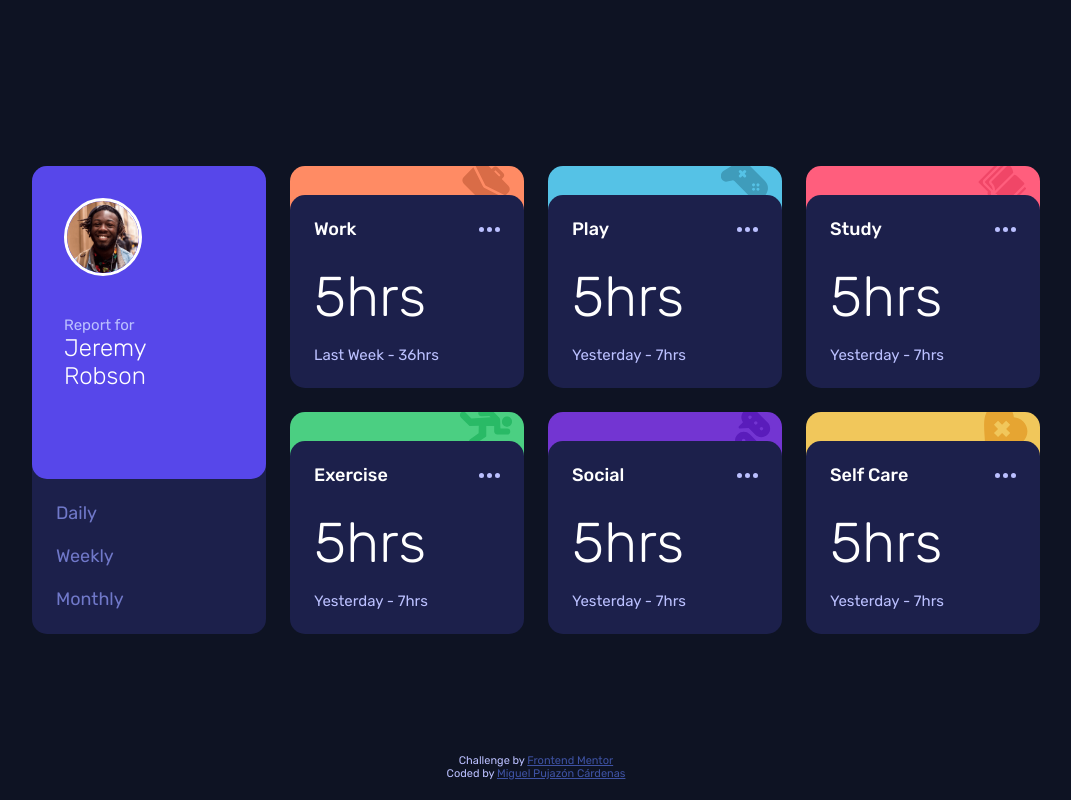
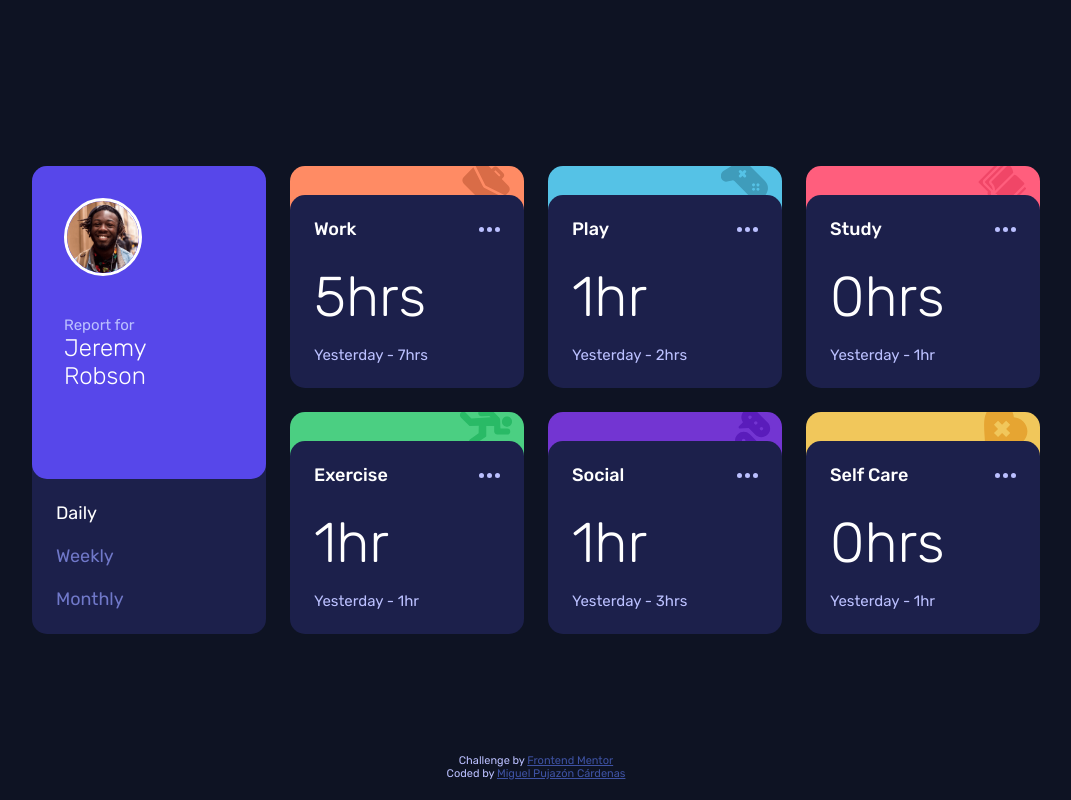
Before and after one commit to mpujazon/time-tracking-dashboard, a plain HTML site: page index.html in a window 1280 px wide. Both pictures are taken after a click on the button "Daily". Shown: the whole page, without its empty margins (104-1175 px from the left). Drawn offline with Linux system fonts and the light colour scheme.

Commit message:
Dynamic data added with JS

```diff
--- a/index.html
+++ b/index.html
@@ -6,6 +6,7 @@
 
   <link rel="icon" type="image/png" sizes="32x32" href="./images/favicon-32x32.png">
   <link rel="stylesheet" href="/style.css">
+  <script src="/index.js" defer></script>
   <title>Time tracking dashboard</title>
 </head>
 <body>
@@ -18,10 +19,10 @@
           <h1>Jeremy Robson</h1>
         </div>
       </div>
-      <div class="time-categories">
-        <button id="daily-button">Daily</button>
-        <button id="weekly-button">Weekly</button>
-        <button id="monthly-button">Monthly</button>
+      <div id="time-categories">
+        <button id="daily">Daily</button>
+        <button id="weekly">Weekly</button>
+        <button id="monthly">Monthly</button>
       </div>
     </div>
 
@@ -35,8 +36,8 @@
           <img src="/images/icon-ellipsis.svg" alt="Ellipsis Icon" class="ellipsis-icon">
         </div>
         <div class="info-row">
-          <p class="hours">5hrs</p>
-          <p class="last-period">Last Week - 36hrs</p>
+          <p class="hours"></p>
+          <p class="last-period"></p>
         </div>
       </div>
     </div>
@@ -51,8 +52,8 @@
           <img src="/images/icon-ellipsis.svg" alt="Ellipsis Icon" class="ellipsis-icon">
         </div>
         <div class="info-row">
-          <p class="hours">5hrs</p>
-          <p class="last-period">Yesterday - 7hrs</p>
+          <p class="hours"></p>
+          <p class="last-period"></p>
         </div>
       </div>
     </div>
@@ -67,8 +68,8 @@
           <img src="/images/icon-ellipsis.svg" alt="Ellipsis Icon" class="ellipsis-icon">
         </div>
         <div class="info-row">
-          <p class="hours">5hrs</p>
-          <p class="last-period">Yesterday - 7hrs</p>
+          <p class="hours"></p>
+          <p class="last-period"></p>
         </div>
       </div>
     </div>
@@ -83,8 +84,8 @@
           <img src="/images/icon-ellipsis.svg" alt="Ellipsis Icon" class="ellipsis-icon">
         </div>
         <div class="info-row">
-          <p class="hours">5hrs</p>
-          <p class="last-period">Yesterday - 7hrs</p>
+          <p class="hours"></p>
+          <p class="last-period"></p>
         </div>
       </div>
     </div>
@@ -99,8 +100,8 @@
           <img src="/images/icon-ellipsis.svg" alt="Ellipsis Icon" class="ellipsis-icon">
         </div>
         <div class="info-row">
-          <p class="hours">5hrs</p>
-          <p class="last-period">Yesterday - 7hrs</p>
+          <p class="hours"></p>
+          <p class="last-period"></p>
         </div>
       </div>
     </div>
@@ -115,8 +116,8 @@
           <img src="/images/icon-ellipsis.svg" alt="Ellipsis Icon" class="ellipsis-icon">
         </div>
         <div class="info-row">
-          <p class="hours">5hrs</p>
-          <p class="last-period">Yesterday - 7hrs</p>
+          <p class="hours"></p>
+          <p class="last-period"></p>
         </div>
       </div>
     </div>
--- /dev/null
+++ b/index.js
@@ -0,0 +1,58 @@
+const timeButtons = document.querySelectorAll('#time-categories button');
+const previousStrings = {
+    daily: "Yesterday - ",
+    weekly: "Last Week - ",
+    monthly: "Last Month - "
+}
+
+// Gets the JSON that contains the time tracking data.
+fetch('/data.json').then((response) => {
+    if(!response.ok) return console.log('Error fetching.');
+    return response.json();
+}).then((data) => {
+    // By default, fills the DOM using the weekly data.
+    fillDOM(data, 'weekly');
+    timeButtons[1].classList.add('active');
+
+    // Adds an event listener to each time-categories button.
+    timeButtons.forEach((button) =>
+        button.addEventListener('click', (event) => {
+        // Deletes the clas 'active' of each button.
+        timeButtons.forEach((button) =>{button.classList.remove('active')});
+
+        // Adds the class 'active' to the button which fires the event.
+        (event.target).classList.add('active');
+
+        // Fills the DOM using the selected time category.
+        fillDOM(data, event.target.id);
+    }));
+
+});
+
+// Fills the DOM using the JSON data.
+function fillDOM(data, selectedTimeframe) {
+    data.forEach(element => {
+        // Fills the current hours for each card
+        document.querySelector(`#${normalizeClass(element.title)}-card .hours`).textContent = genCurrentString(element, selectedTimeframe);
+
+        // Fills the previous hours for each card
+        document.querySelector(`#${normalizeClass(element.title)}-card .last-period`).textContent = genPreviousString(element, selectedTimeframe);
+    });
+}
+
+// Normalizes the class names strings.
+function normalizeClass(str) {
+    return str.toLowerCase().replace(/\s+/g, "-");
+}
+
+// Generates the current hours string.
+function genCurrentString(element, selectedTimeframe){
+    const value = element.timeframes[selectedTimeframe].current;
+    return  value + (value!==1? "hrs" : "hr");
+}
+
+// Generates the previous hours string.
+function genPreviousString(element, selectedTimeframe){
+    const value = element.timeframes[selectedTimeframe].previous;
+    return  previousStrings[selectedTimeframe] + value + (value!==1? "hrs" : "hr");
+}
--- a/style.css
+++ b/style.css
@@ -76,13 +76,13 @@ body{
     font-weight: 300;
     line-height: 1.75rem;
 }
-.time-categories{
+#time-categories{
     padding: var(--spacing-300);
     display: flex;
     justify-content: space-around;
 
 }
-.time-categories button{
+#time-categories button{
     font-family: 'Rubik', sans-serif;
     border: 0;
     background-color: transparent;
@@ -94,12 +94,12 @@ body{
     width: 100%;
     max-width: 6.8125rem;
 }
-.time-categories button:hover{
+#time-categories button:hover{
     color: var(--clr-white);
     scale: 1.07;
     cursor: pointer;
 }
-.time-categories button.active{
+#time-categories button.active{
     color: var(--clr-white);
 }
 .category-card{
@@ -248,7 +248,7 @@ body{
     .user-card{
         justify-content: flex-start;
     }
-    .time-categories{
+    #time-categories{
         justify-content: center;
         text-align: center;
         gap: .5rem;
@@ -270,6 +270,7 @@ body{
     }
 }
 
+/* TODO: REVIEW CARD WIDTHS */
 @media (min-width: 67.5rem){
     .grid-container{
         grid-template-columns: repeat(4, 1fr);
@@ -289,15 +290,19 @@ body{
     .user-card__text{
         width: 60%;
     }
+    .user-card__text h1{
+    }
+    .user-card__text p{
+    }
     .user-card img{
         width: 4.875rem;
     }
-    .time-categories{
+    #time-categories{
         flex-direction: column;
         height: 33%;
         justify-content: space-between;
     }
-    .time-categories button{
+    #time-categories button{
         text-align: left;
     }
     .category-card__info{
```
